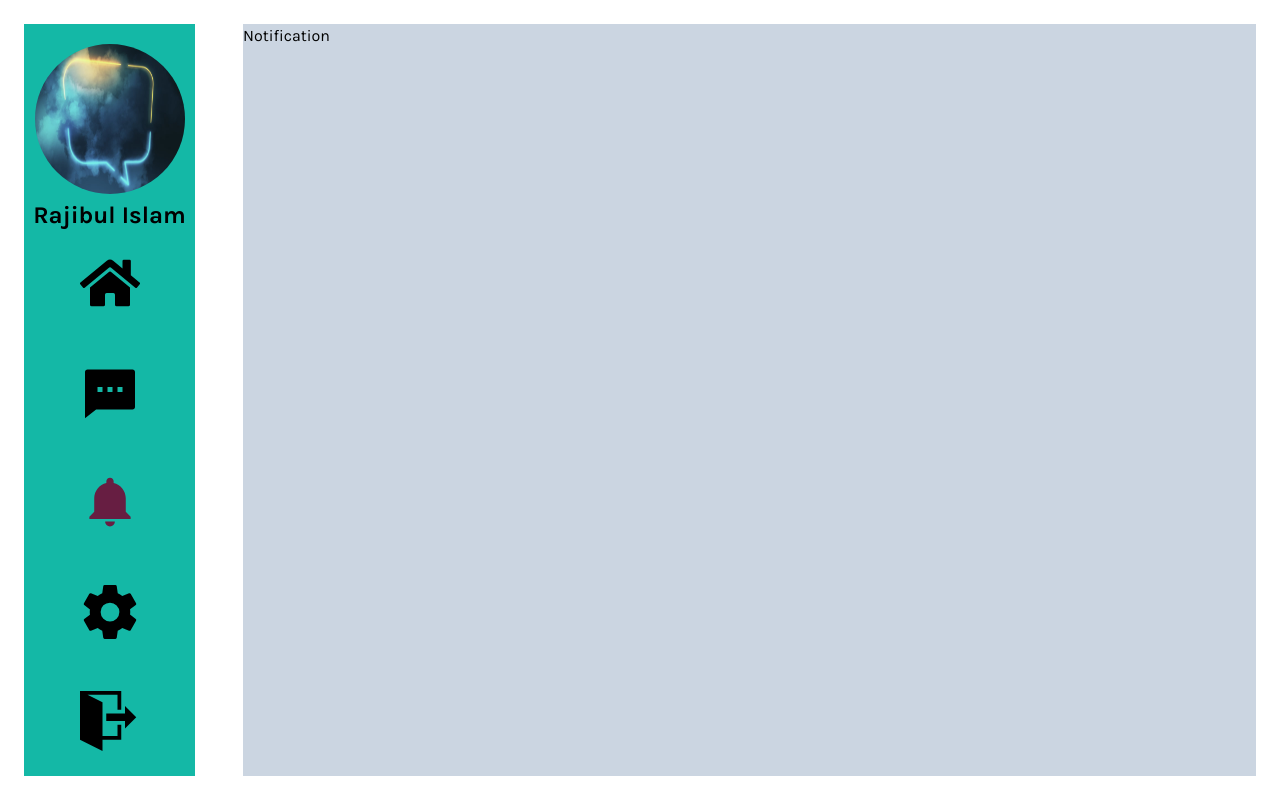
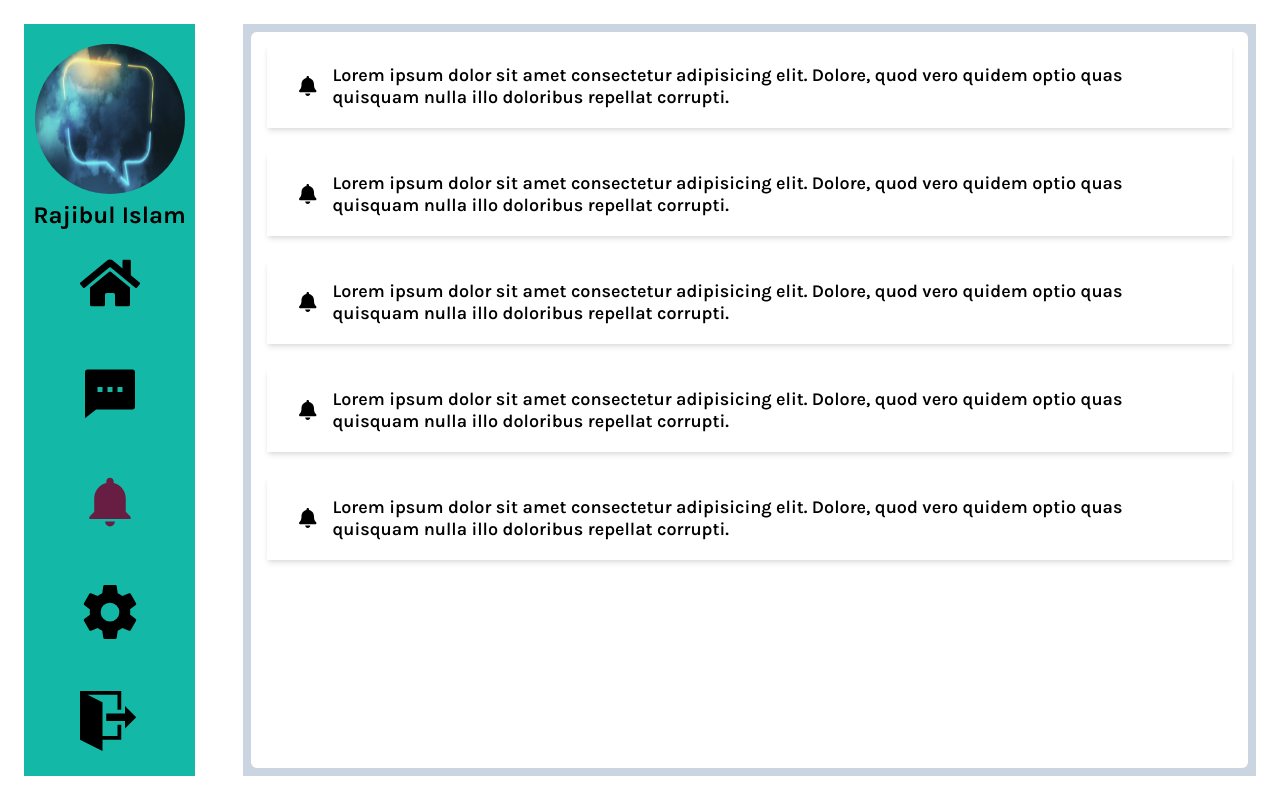
Before and after one commit to rajibulislam60/msgApp, a React (Vite) app: page /notification in a window 1280 px wide. Built offline with nearby package versions, Linux system fonts and the light colour scheme.

Commit message:
notification work add

```diff
--- a/src/Pages/Notification.jsx
+++ b/src/Pages/Notification.jsx
@@ -1,10 +1,35 @@
-import React from 'react'
+import React from 'react';
+import NotificationItem from '../components/NotificationItem';
+import { FaBell } from "react-icons/fa";
 
 const Notification = () => {
   return (
     <div className="w-full h-screen px-6 py-6">
       <div className="w-full h-full bg-slate-300 flex flex-col">
-        <h2>Notification</h2>
+        <div className="h-full px-2 py-2">
+          <div className="w-full h-full bg-white rounded-md">
+            <NotificationItem
+              Icon={FaBell}
+              name="Lorem ipsum dolor sit amet consectetur adipisicing elit. Dolore, quod vero quidem optio quas quisquam nulla illo doloribus repellat corrupti."
+            />
+            <NotificationItem
+              Icon={FaBell}
+              name="Lorem ipsum dolor sit amet consectetur adipisicing elit. Dolore, quod vero quidem optio quas quisquam nulla illo doloribus repellat corrupti."
+            />
+            <NotificationItem
+              Icon={FaBell}
+              name="Lorem ipsum dolor sit amet consectetur adipisicing elit. Dolore, quod vero quidem optio quas quisquam nulla illo doloribus repellat corrupti."
+            />
+            <NotificationItem
+              Icon={FaBell}
+              name="Lorem ipsum dolor sit amet consectetur adipisicing elit. Dolore, quod vero quidem optio quas quisquam nulla illo doloribus repellat corrupti."
+            />
+            <NotificationItem
+              Icon={FaBell}
+              name="Lorem ipsum dolor sit amet consectetur adipisicing elit. Dolore, quod vero quidem optio quas quisquam nulla illo doloribus repellat corrupti."
+            />
+          </div>
+        </div>
       </div>
     </div>
   );
--- /dev/null
+++ b/src/components/NotificationItem.jsx
@@ -0,0 +1,15 @@
+import React from 'react'
+
+const NotificationItem = ({Icon, name}) => {
+  return (
+    <div className='px-4 py-3'>
+      <div className="flex gap-4 items-center shadow-md px-8 py-5">
+      {Icon && <Icon className="text-[24px]" />}
+      <h3 className="text-[18px] font-semibold leading-[22px]">{name}</h3>
+    </div>
+    </div>
+
+  );
+}
+
+export default NotificationItem
```
